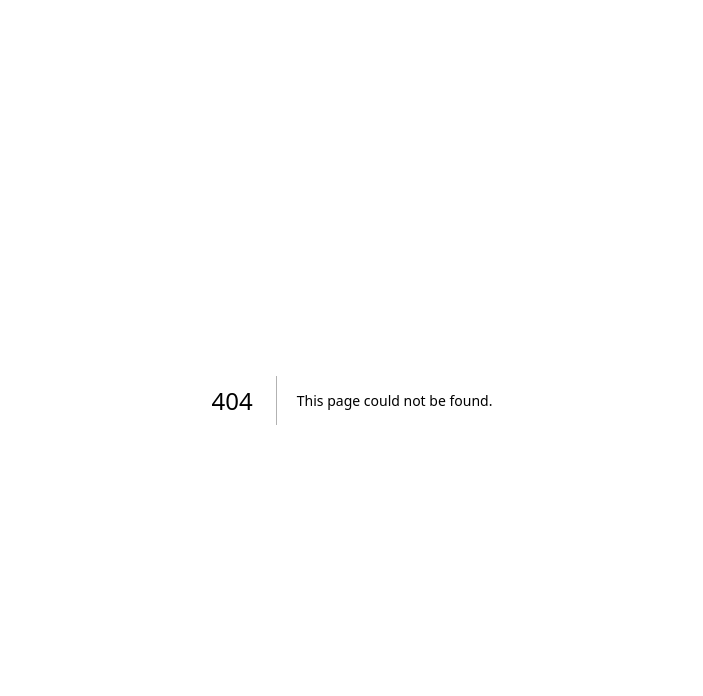
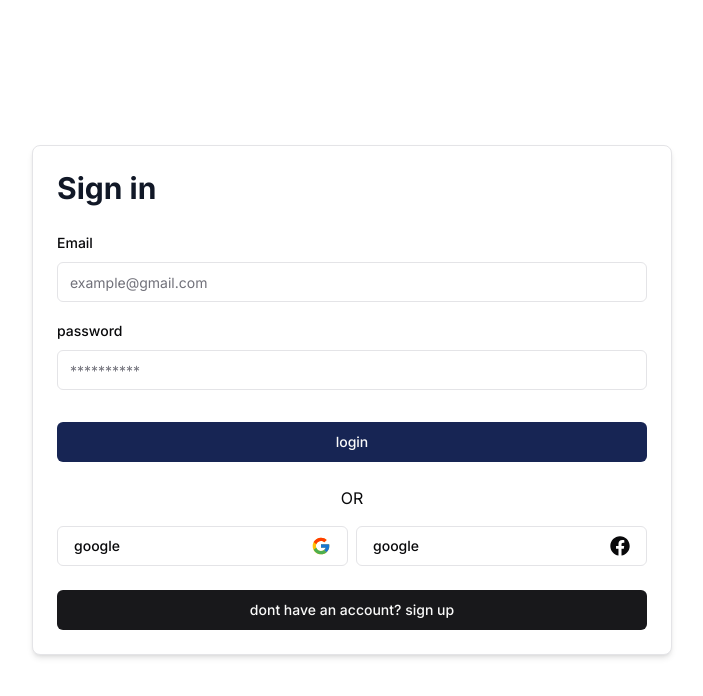
Before and after one commit to dommymogeni/clinics, a Next.js app: page /signin in a window 1280 px wide. Before the commit this address had no page. Shown: the top 696 px of the page, without its empty margins (288-991 px from the left). Built offline with nearby package versions, Linux system fonts and the light colour scheme.

Commit message:
updated: login and register pages to show errors and success messages

```diff
--- /dev/null
+++ b/app/(auth)/signin/page.tsx
@@ -0,0 +1,5 @@
+import LoginForm from "@/components/auth/login-form";
+
+export default function Login() {
+  return <LoginForm />;
+}
```
